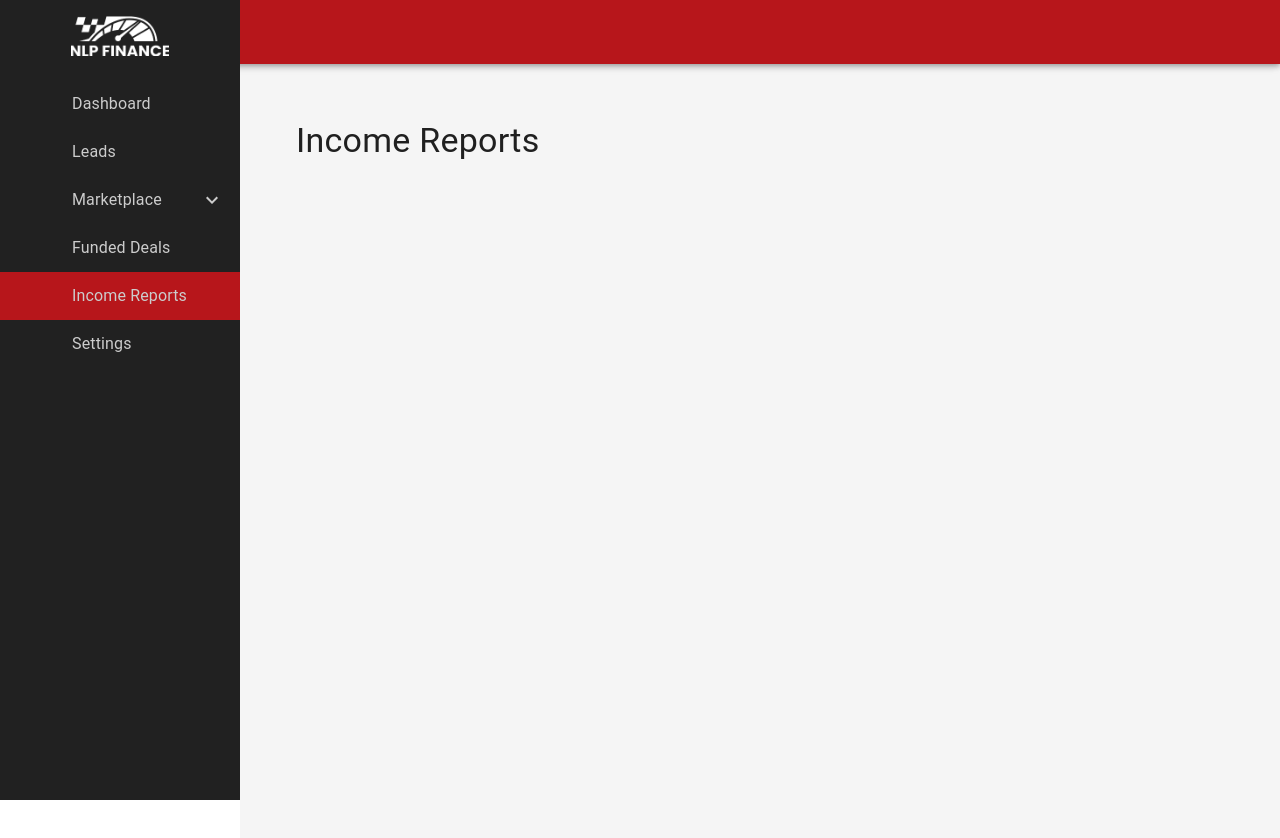
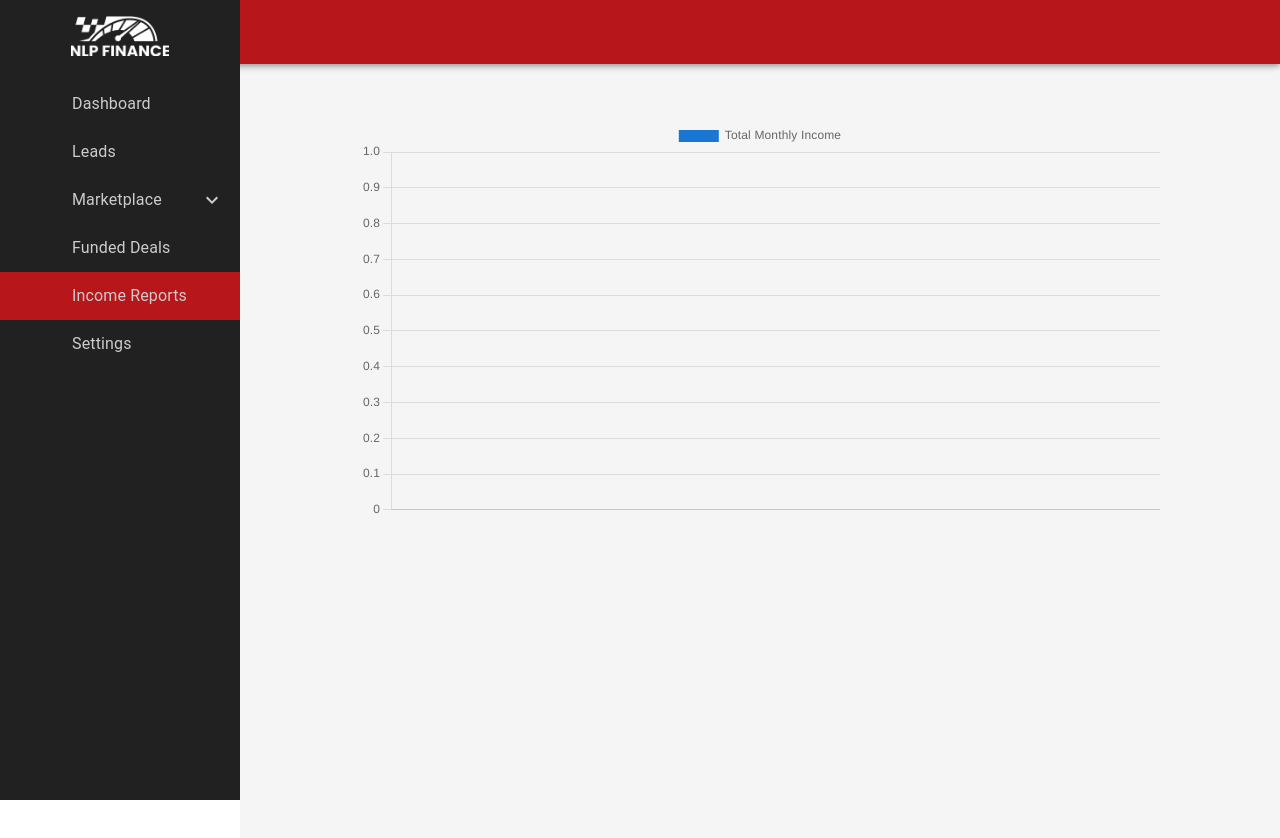
Before and after one commit to tyleranthony11/NLP-Finance-App, a React (Vite) app: page /dashboard/income-reports in a window 1280 px wide. Shown: the top 838 px of the page. Built offline with nearby package versions, Linux system fonts and the light colour scheme; some icons are missing.

Commit message:
created bar chart for total monthly income

```diff
--- a/src/pages/dashboard/IncomeReports.jsx
+++ b/src/pages/dashboard/IncomeReports.jsx
@@ -1,5 +1,16 @@
 import React, { useEffect, useState } from "react";
 import { Box, Typography } from "@mui/material";
+import dayjs from "dayjs";
+import {
+  Chart as ChartJS,
+  BarElement,
+  CategoryScale,
+  LinearScale,
+  Tooltip,
+  Legend,
+} from "chart.js";
+import { Bar } from "react-chartjs-2";
+ChartJS.register(BarElement, CategoryScale, LinearScale, Tooltip, Legend);
 
 const IncomeReports = () => {
   const [deals, setDeals] = useState([]);
@@ -16,6 +27,19 @@ const IncomeReports = () => {
     return acc;
   }, {});
 
+  const chartData = {
+    labels: Object.keys(incomeByMonth),
+    datasets: [
+      {
+        label: "Total Monthly Income",
+        data: Object.keys(incomeByMonth)
+          .sort()
+          .map((month) => incomeByMonth[month]),
+        backgroundColor: "#1976d2",
+      },
+    ],
+  };
+
   useEffect(() => {
     const saved = localStorage.getItem("fundedDeals");
     const parsed = saved ? JSON.parse(saved) : [];
@@ -23,10 +47,8 @@ const IncomeReports = () => {
   }, []);
 
   return (
-    <Box sx={{ p: 4 }}>
-      <Typography variant="h4" gutterBottom>
-        Income Reports
-      </Typography>
+    <Box sx={{ maxWidth: 800, mx: "auto", mt: 4 }}>
+      <Bar data={chartData} />
     </Box>
   );
 };
```
